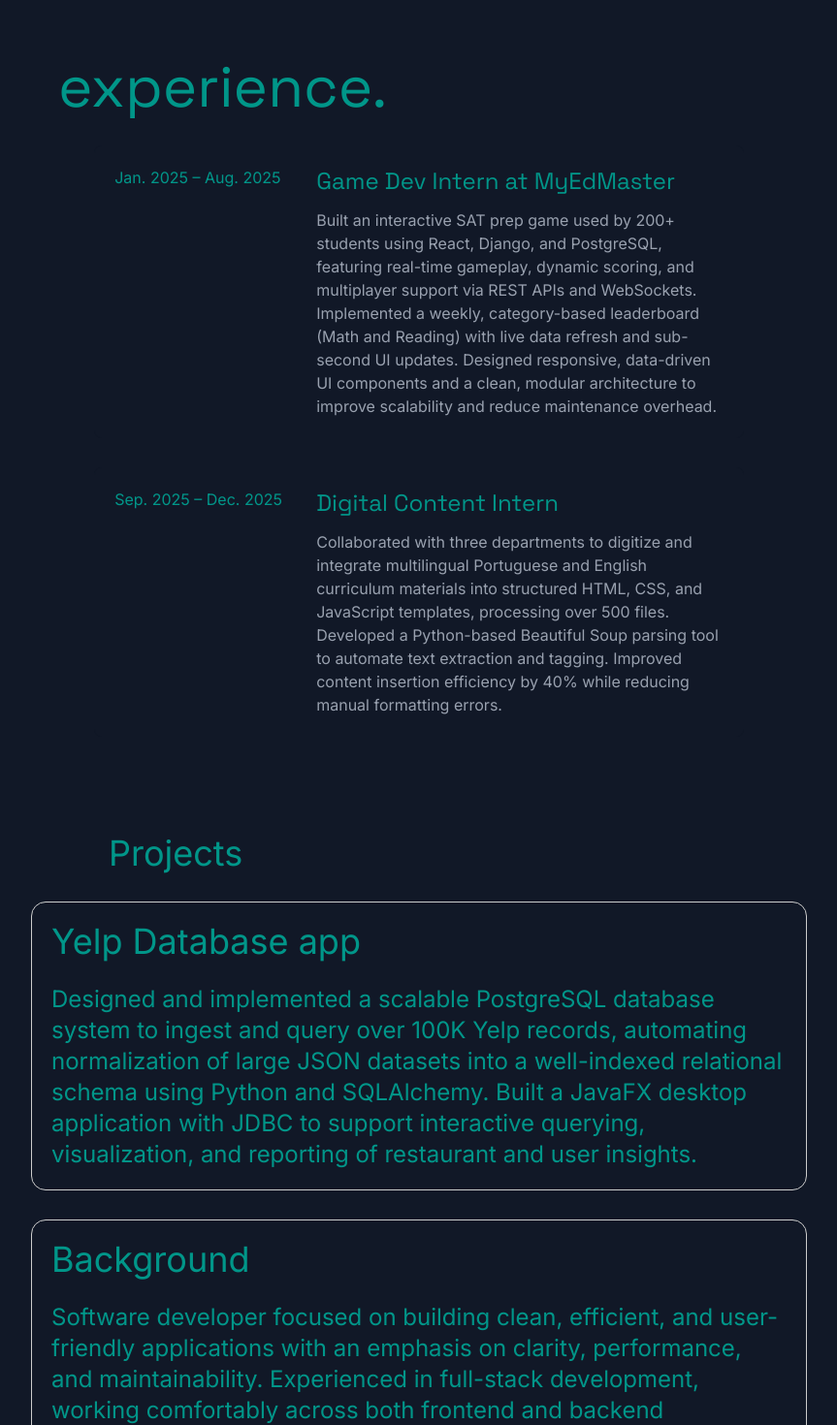
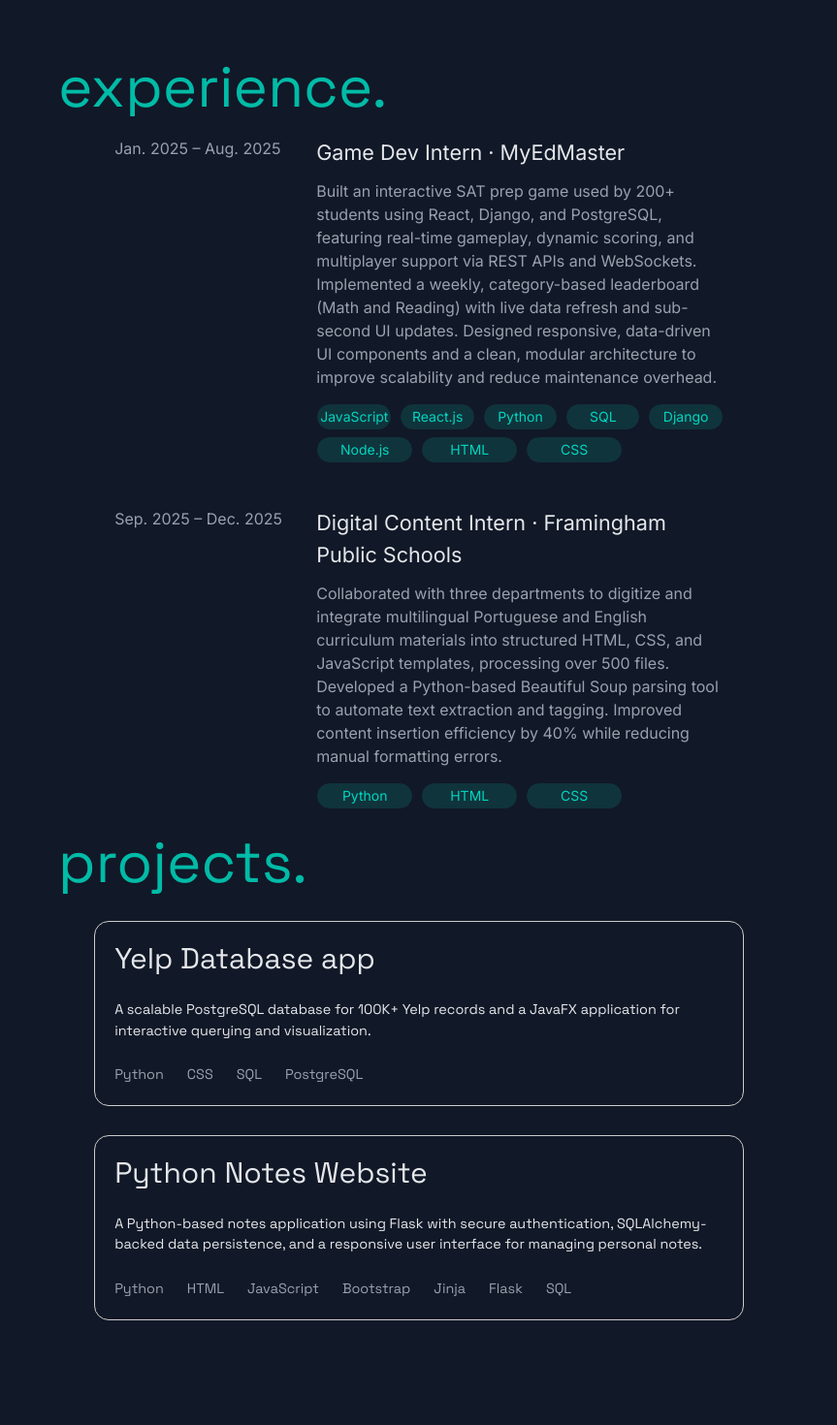
Before and after one commit to Dmitry-Oyawale/react-portfolio, a Next.js app: page / in a window 1280 px wide. Shown: the part 1540-3010 px from the top of the page at 97% size, without its empty margins (208-1071 px from the left). Built offline with nearby package versions, Linux system fonts and the light colour scheme.

Commit message:
experience details and project section

```diff
--- a/pages/index.js
+++ b/pages/index.js
@@ -12,7 +12,7 @@ export default function Home() {
             <meta name="description" content="Generated by react and tailwind" />
             <link rel="icon" href="/favicon.ico" />
         </Head>
-        <main className="text-teal-600 min-h-screen">
+        <main className="text-teal-500 min-h-screen">
             <nav className="z-50 w-48 fixed left-0 top-0 h-screen px-6 py-10 flex flex-col justify-center gap-6">
                 <a href="#background" className="cursor-pointer [font-family:var(--font-space)]">
                     About
@@ -77,67 +77,54 @@ export default function Home() {
                     <h1 className="text-6xl [font-family:var(--font-space)]">
                         experience.
                     </h1>
-                    <div className="px-80 trans-container group relative overflow-hidden
-                    rounded-2xl
-                    border border-white/10
-                    bg-white/5
-                    backdrop-blur-xl
-                    p-6
-                    transition-all duration-300 ease-out
-
-                    hover:bg-white/10
-                    hover:border-teal-400/30
-                    hover:shadow-[0_0_45px_rgba(45,212,191,0.25)]
-                    ">
-                    <div className="
-                        pointer-events-none absolute inset-0
-                        opacity-0 transition-opacity duration-300
-                        group-hover:opacity-100
-                        bg-gradient-to-br from-teal-500/20 via-transparent to-transparent
-                    " />
+                    <div className="px-80 trans-container group relative overflow-hidden">
                         <div className="relative flex flex-row items-start gap-2">
-                            <h1 className="text-1xl w-50 shrink-0">
+                            <h1 className="text-1xl text-gray-400 w-50 shrink-0">
                                 Jan. 2025 – Aug. 2025
                             </h1>
                             <div className="flex flex-col gap-3">
-                                <h1 className="text-2xl [font-family:var(--font-space)]">
-                                    Game Dev Intern at MyEdMaster
+                                <h1 className="text-[1.35rem] text-gray-200">
+                                    Game Dev Intern · MyEdMaster
                                 </h1>
                                 <p className="text-1xl text-gray-400">
                                     Built an interactive SAT prep game used by 200+ students using React, Django, and PostgreSQL, featuring real-time gameplay, dynamic scoring, and multiplayer support via REST APIs and WebSockets. Implemented a weekly, category-based leaderboard (Math and Reading) with live data refresh and sub-second UI updates. Designed responsive, data-driven UI components and a clean, modular architecture to improve scalability and reduce maintenance overhead.
                                 </p>
+                                <div className="gap-2">
+                                    <div className="flex flex-row justify-start gap-2 text-sm text-teal-400">
+                                        <h3 className="mini-container">JavaScript</h3>
+                                        <h3 className="mini-container">React.js</h3>
+                                        <h3 className="mini-container">Python</h3>
+                                        <h3 className="mini-container">SQL</h3>
+                                        <h3 className="mini-container">Django</h3>
+                                    </div>
+                                    <div className="flex flex-row justify-start gap-2 text-sm text-teal-400">
+                                        <h3 className="mini-container">Node.js</h3>
+                                        <h3 className="mini-container">HTML</h3>
+                                        <h3 className="mini-container">CSS</h3>
                                     </div>
                                 </div>
                             </div>
-                    <div className="px-80 trans-container group relative overflow-hidden
-                        rounded-2xl
-                        border border-white/10
-                        bg-white/5
-                        backdrop-blur-xl
-                        p-6
-                        transition-all duration-300 ease-out
-
-                        hover:bg-white/10
-                        hover:border-teal-400/30
-                        hover:shadow-[0_0_45px_rgba(45,212,191,0.25)]
-                        ">
-                    <div className="
-                        pointer-events-none absolute inset-0
-                        opacity-0 transition-opacity duration-300
-                        group-hover:opacity-100
-                        bg-gradient-to-br from-teal-500/20 via-transparent to-transparent
-                    " />
+                        </div>
+                    </div>
+                    <div className="px-80 trans-container group relative overflow-hidden">
                         <div className="relative flex flex-row items-start gap-2">
-                            <h1 className="text-1xl w-50 shrink-0">
+                            <h1 className="text-1xl text-gray-400 w-50 shrink-0">
                                 Sep. 2025 – Dec. 2025
                             </h1>
                             <div className="flex flex-col gap-3">
-                                <h1 className="text-2xl [font-family:var(--font-space)]">
-                                    Digital Content Intern
+                                <h1 className="text-[1.35rem] text-gray-200">
+                                    Digital Content Intern  · Framingham Public Schools
                                 </h1>
                                 <p className="text-1xl text-gray-400">
                                     Collaborated with three departments to digitize and integrate multilingual Portuguese and English curriculum materials into structured HTML, CSS, and JavaScript templates, processing over 500 files. Developed a Python-based Beautiful Soup parsing tool to automate text extraction and tagging. Improved content insertion efficiency by 40% while reducing manual formatting errors.
                                 </p>
+                                <div className="gap-2">
+                                    <div className="flex flex-row justify-start gap-2 text-sm text-teal-400">
+                                        <h3 className="mini-container">Python</h3>
+                                        <h3 className="mini-container">HTML</h3>
+                                        <h3 className="mini-container">CSS</h3>
+                                    </div>
+                                </div>
                             </div>
                         </div>
                     </div>
@@ -147,26 +134,45 @@ export default function Home() {
             {/* Projects */}
             <FadeIn>
             <section id="projects" className="min-h-screen">
-                <h1 className="px-80 text-4xl">
-                        Projects
+                <div className="px-67  text-gray-200 [font-family:var(--font-space)]">
+                    <h1 className="text-6xl text-teal-500 [font-family:var(--font-space)]">
+                            projects.
                     </h1>
                     <div className="px-80 site-container">
-                    <h1 className="text-4xl">
+                        <h1 className="text-3xl">
                             Yelp Database app
                         </h1>
                         <br></br>
-                    <h1 className="text-2xl">
-                        Designed and implemented a scalable PostgreSQL database system to ingest and query over 100K Yelp records, automating normalization of large JSON datasets into a well-indexed relational schema using Python and SQLAlchemy. Built a JavaFX desktop application with JDBC to support interactive querying, visualization, and reporting of restaurant and user insights.
+                        <h1 className="text-[.9rem]">
+                            A scalable PostgreSQL database for 100K+ Yelp records and a JavaFX application for interactive querying and visualization.
                         </h1>
+                        <br></br>
+                        <div className="w-1/2 text-gray-400 text-[.9rem] flex gap-6">
+                            <p>Python</p>
+                            <p>CSS</p>
+                            <p>SQL</p>
+                            <p>PostgreSQL</p>
+                        </div>
                     </div>
                     <div className="px-80 site-container">
-                    <h1 className="text-4xl">
-                        Background
+                        <h1 className="text-3xl">
+                            Python Notes Website
                         </h1>
                         <br></br>
-                    <h1 className="text-2xl">
-                        Software developer focused on building clean, efficient, and user-friendly applications with an emphasis on clarity, performance, and maintainability. Experienced in full-stack development, working comfortably across both frontend and backend technologies to create cohesive, well-structured systems that solve real-world problems. Enjoys designing intuitive interfaces while ensuring the underlying architecture remains robust, secure, and easy to extend.
+                        <h1 className="text-[.9rem]">
+                            A Python-based notes application using Flask with secure authentication, SQLAlchemy-backed data persistence, and a responsive user interface for managing personal notes.
                         </h1>
+                        <br></br>
+                        <div className="w-1/2 text-gray-400 text-[.9rem] flex gap-6">
+                            <p>Python</p>
+                            <p>HTML</p>
+                            <p>JavaScript</p>
+                            <p>Bootstrap</p>
+                            <p>Jinja</p>
+                            <p>Flask</p>
+                            <p>SQL</p>
+                        </div>
+                    </div>
                 </div>
             </section>
             </FadeIn>
--- a/styles/globals.css
+++ b/styles/globals.css
@@ -41,17 +41,28 @@ html {
     max-width: 800px;
     margin-left: auto;
     margin-right: auto;
-    margin-top: 30px;
-    margin-bottom: 30px;
     padding: 20px;
     background-color: #111827;
-    border: .2px solid #111827;
+    border: .1px solid #111827;
 }
 
 .trans-container:hover {
-    background-color: none;
-    border-top: .2px solid #b3abab;
+    background-color: #FFFFFF14;
+    border-top: .1px solid #b3abab;
+}
 
+.mini-container {
+    border-radius: 32px;
+    width: 90%;
+    max-width: 100px;
+    margin-left: 0;
+    margin-right: 0;
+    margin-top: 3px;
+    margin-bottom: 3px;
+    padding: 3px;
+    background-color: #0F766E4D;
+    border: .2px solid #111827;
+    text-align: center;
 }
 
 
```
Lines whose indentation alone changed are shown as unchanged.
